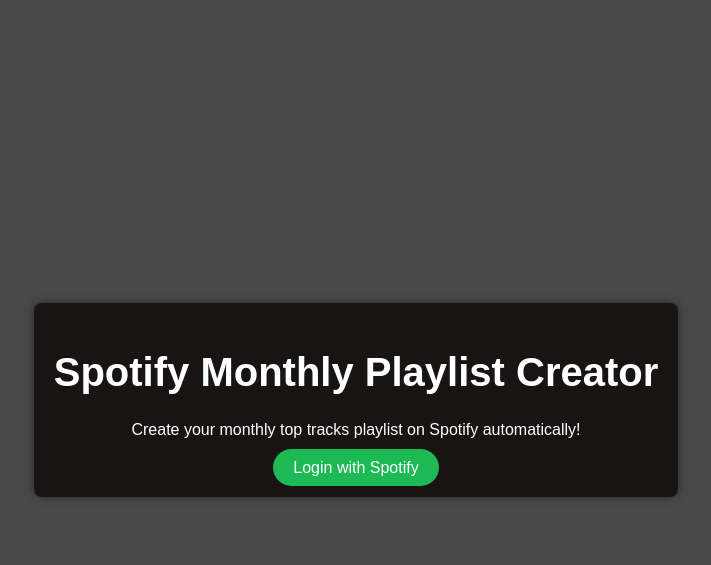
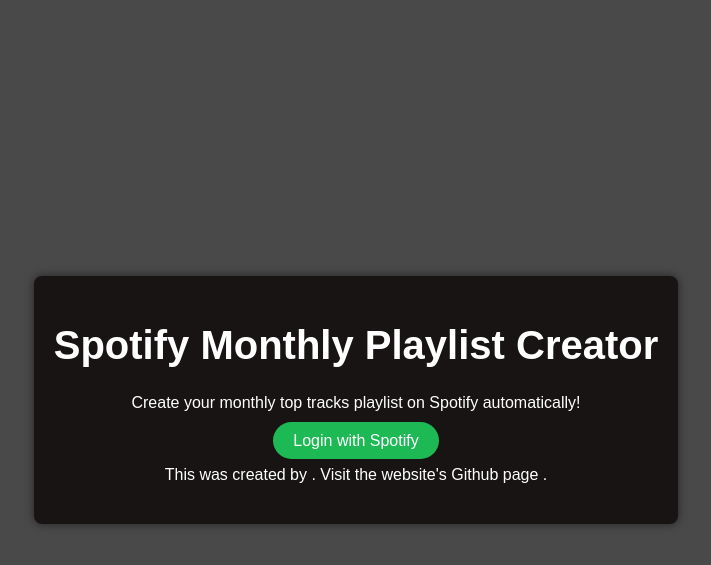
Before and after one commit to rafailpapastamou/top-monthly-playlist, a Flask app: page / in a window 1280 px wide. Shown: the top 565 px of the page, without its empty margins (284-995 px from the left). Run offline with Flask 3, Linux system fonts and the light colour scheme.

Commit message:
added github link

```diff
--- a/templates/index.html
+++ b/templates/index.html
@@ -14,6 +14,11 @@
       <h1>Spotify Monthly Playlist Creator</h1>
       <p>Create your monthly top tracks playlist on Spotify automatically!</p>
       <a href="{{ url_for('login') }}" class="btn">Login with Spotify</a>
+      <p>
+        This was created by
+        <a href="https://github.com/rafailpapastamou" rafail.papastamou></a>.
+        Visit the website's Github page <a href="" here></a>.
+      </p>
     </div>
   </body>
 </html>
```
